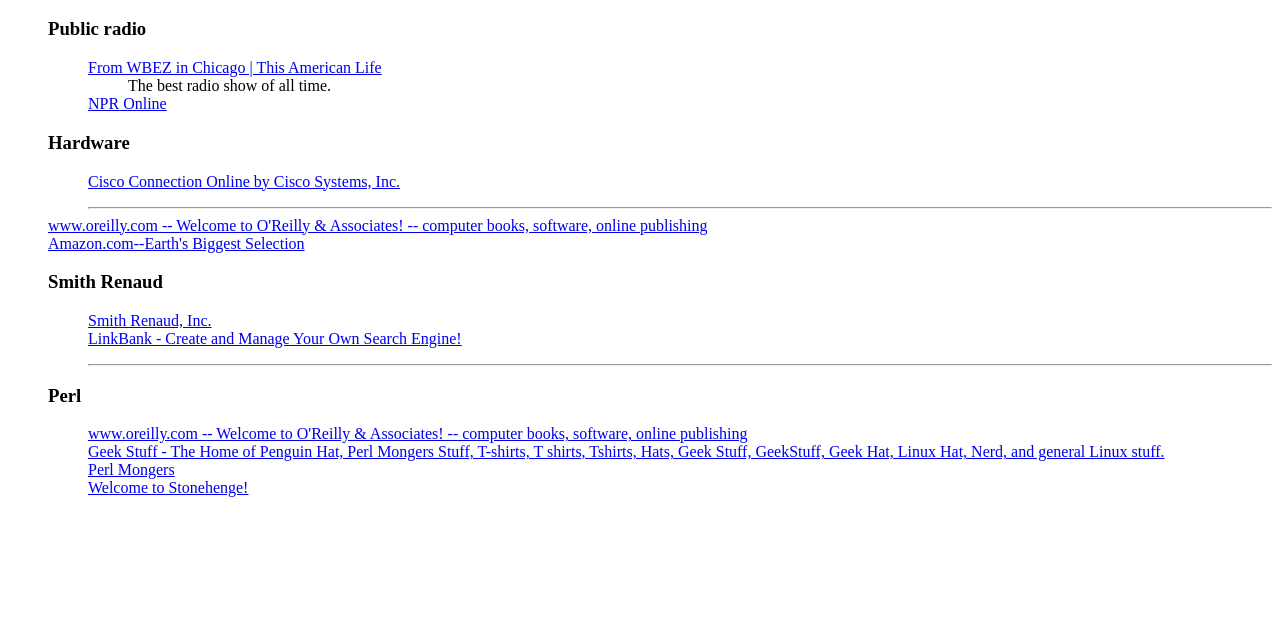
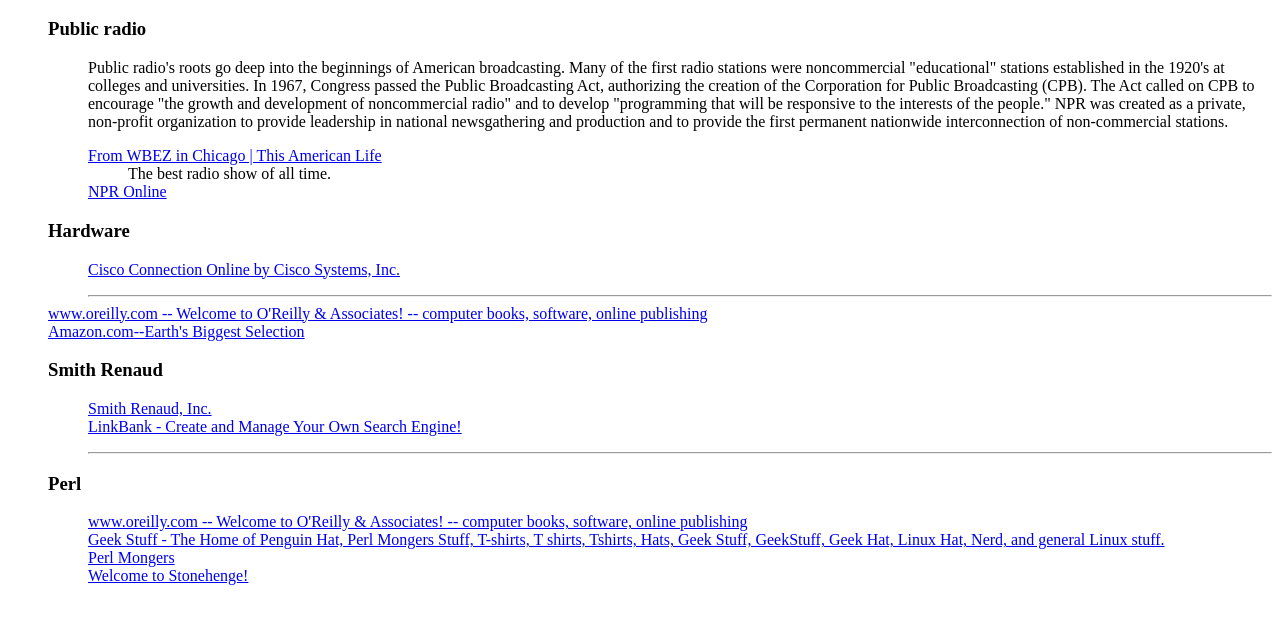
Before and after one commit to CPAN-Adoptable-Modules/netscape-bookmarks, a plain HTML site: page Bookmarks/bookmark_files/Bookmarks.html in a window 1280 px wide. Shown: the part 48-672 px from the top of the page. Drawn offline with Linux system fonts and the light colour scheme.

Commit message:
* Category and link descriptions (from the <DD> tags) were being mixed up, and the wrong things were printing. Mark Stosberg was kind enough to debug this for me.
* added a bit of debugging output that can be emitted in the undocumented
environment variable NS_DEBUG has a true value.

* test.pl doesn't delete the output file so you can inspect it.

```diff
--- a/Bookmarks/bookmark_files/Bookmarks.html
+++ b/Bookmarks/bookmark_files/Bookmarks.html
@@ -8,7 +8,9 @@ Do Not Edit! -->
 <DD>
 <DL><p>
     <DT><H3 FOLDED ADD_DATE="938494709">Public radio</H3>
-<DD>
+<DD>Public radio's roots go deep into the beginnings of American broadcasting. Many of the first radio stations were noncommercial "educational" stations established in the 1920's at colleges and universities.
+
+In 1967, Congress passed the Public Broadcasting Act, authorizing the creation of the Corporation for Public Broadcasting (CPB). The Act called on CPB to encourage "the growth and development of noncommercial radio" and to develop "programming that will be responsive to the interests of the people." NPR was created as a private, non-profit organization to provide leadership in national newsgathering and production and to provide the first permanent nationwide interconnection of non-commercial stations.
     <DL><p>
         <DT><A HREF="http://www.thislife.org/" ADD_DATE="938494077" LAST_VISIT="938494068" LAST_MODIFIED="938494068">From WBEZ in Chicago | This American Life</A>
 	<DD>The best radio show of all time.
```
Also changed, not shown: 3 other files.
